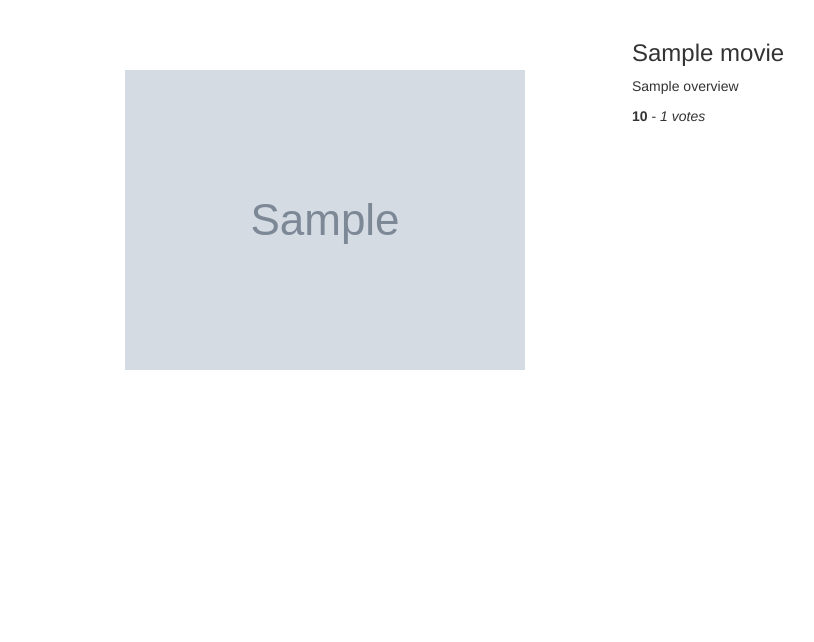
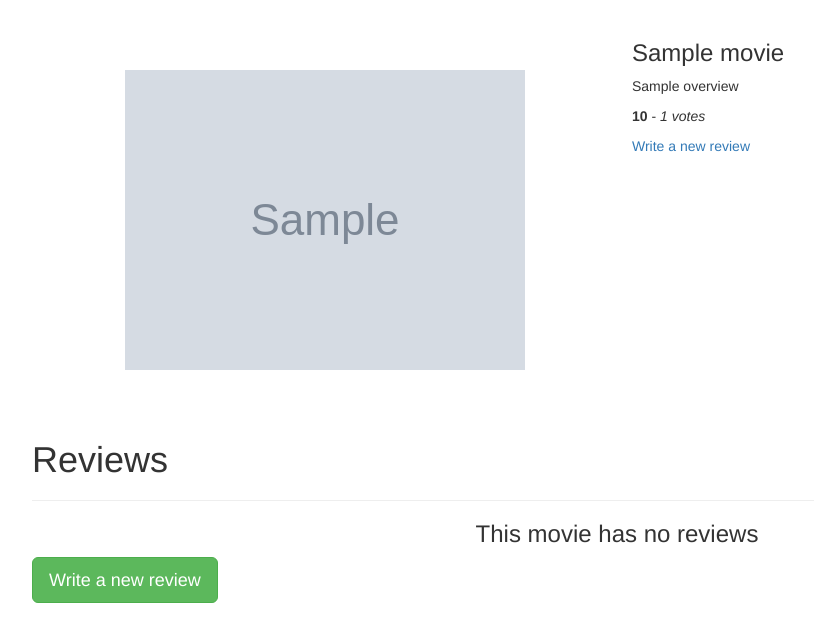
Before and after one commit to Brayonski/movie-db-api, a Flask app: template app/templates/movie.html in a window 1280 px wide. Shown: the part 52-694 px from the top of the page, without its empty margins (23-837 px from the left). Run offline with Flask 2, Linux system fonts and the light colour scheme; the template is opened without the code that fills it: most values are stand-ins (such as "Sample title", 1, 10 or a date in 2020); grey boxes marked "Sample" are stand-in pictures; parts of the project's set-up code (start-up, migrations or seed data) failed here and were passed over; some libraries are stand-ins or nearby versions.

Commit message:
posting new movie review

```diff
--- a/app/templates/macros.html
+++ b/app/templates/macros.html
@@ -12,3 +12,13 @@
     {% endfor %}
 
 {% endmacro %}
+
+<!-- Displaying reviews macro -->
+{% macro displayReviews(review_list) %}
+    {% for review in review_list %}
+    <div class="col-xs-12 col-sm-4 col-md-4 col-lg-4 review-card">
+        <h2> {{ review.title}} </h2>
+        <p> {{ review.review | truncate(30) }}</p>
+    </div>
+    {% endfor %}
+{% endmacro %}
--- a/app/templates/movie.html
+++ b/app/templates/movie.html
@@ -1,3 +1,4 @@
+{% import 'macros.html' as macro %}
 {% extends 'base.html'%}
 <!-- Content block -->
 {% block content %}
@@ -13,10 +14,26 @@
 
             <p class="overview"> {{ movie.overview }}</p>
             <p class="ratings"> <b> {{ movie.vote_average }}</b> - <i>{{ movie.vote_count}} votes </i> </p>
-
+            <a class="ratings"  href="/movie/review/new/{{movie.id}}">Write a new review</a>
 
         </div>
     </div>
 
+    <div class="row">
+
+        <h1>Reviews</h1>
+        <hr>
+
+        {% if reviews %}
+            {{macro.displayReviews(reviews)}}
+
+        {% else%}
+            <h3 class="text-center">This movie has no reviews </h3>
+
+            <a class="btn btn-success btn-lg text-center" href="/movie/review/new/{{movie.id}}"> Write a new review</a>
+        {% endif %}
+
+    </div>
+
 </div>
 {% endblock %}
```
Also changed, not shown: app/forms.py (added, +8 -0 lines), app/models/review.py (renamed from app/models/reviews.py, +10 -0 lines), app/templates/new_review.html (added, +15 -0 lines), app/views.py (+21 -1 lines).
